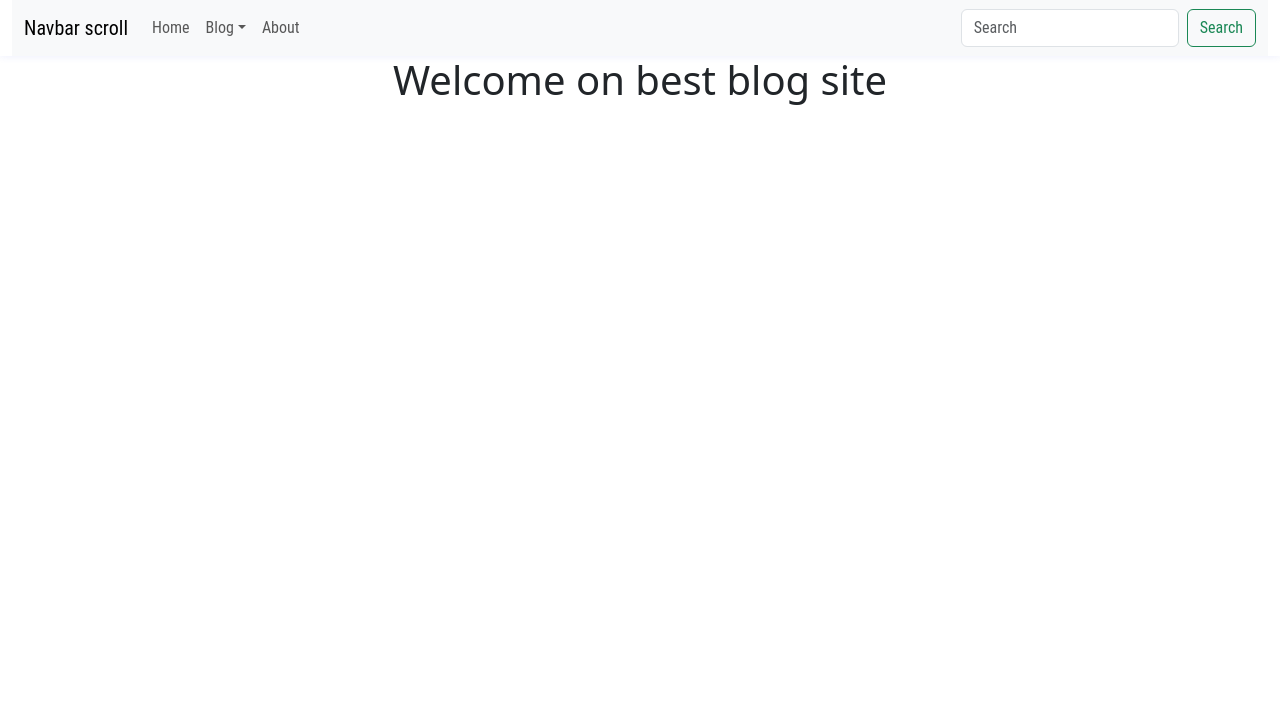
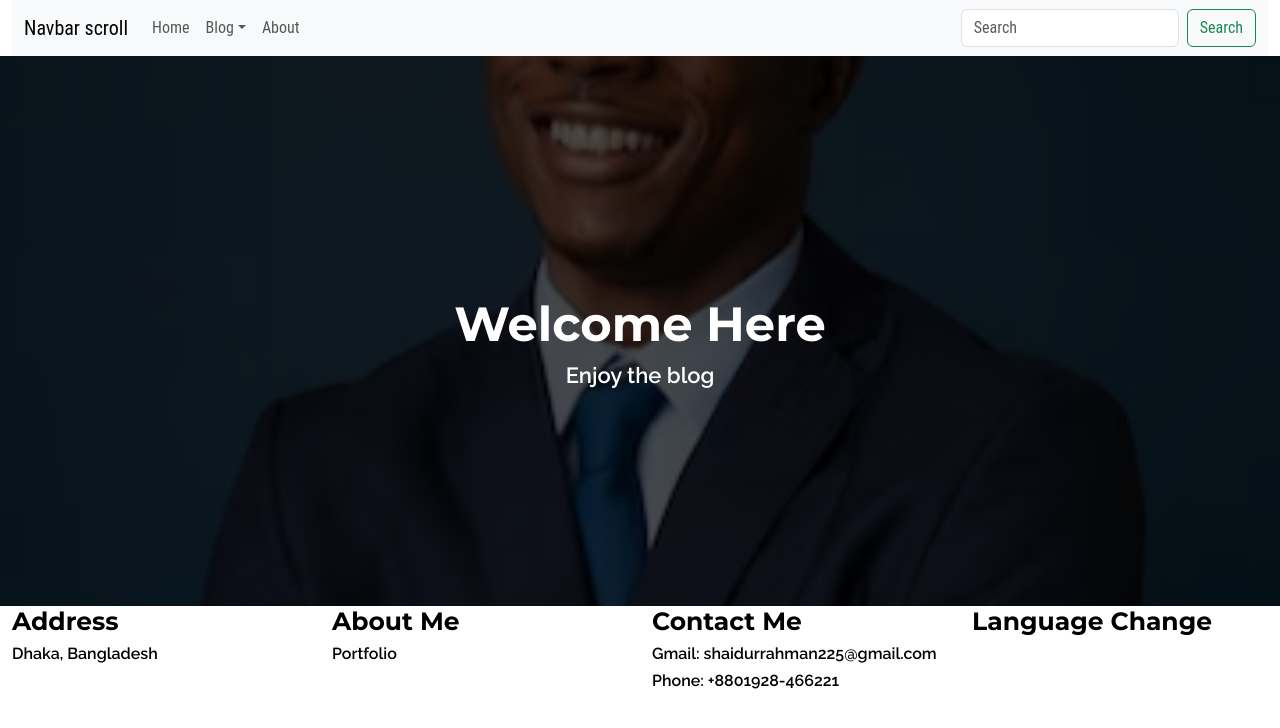
Before and after one commit to Shaid1998/Personal-Blog-SIte-with-React-and-Laravel, a React (Create React App) app: page / in a window 1280 px wide. Shown: the top 728 px of the page. Built offline with nearby package versions, Linux system fonts and the light colour scheme; a web font is replaced by a local one.

Commit message:
Home Page Design

```diff
--- a/src/Assets/Css/Custom.css
+++ b/src/Assets/Css/Custom.css
@@ -4,3 +4,45 @@
 body{
     background-color: #ffffff;
 }
+.topFixedBanner{
+    background-image: url("../Images/banner.jpg");
+    min-height: 550px;
+    background-attachment: fixed;
+    background-position: center;
+    background-repeat: no-repeat;
+    background-size: cover;
+}
+.topBannerOverLay{
+    position: absolute;
+    min-height: 550px;
+    width: 100%;
+    background: rgb(0, 0, 0, 0.7);
+}
+
+.TopContent{
+    margin-top: 15em;
+}
+.topTitle{
+    font-family: 'Montserrat', sans-serif;
+    font-weight: 700;
+    color: #ffffff;
+    font-size: 48px;
+}
+.topShbTitle{
+    font-family: 'Raleway', sans-serif;
+    font-weight: 600;
+    color: #ffffff;
+    font-size: 22px;
+}
+.FooterTitle{
+    font-family: 'Montserrat', sans-serif;
+    font-weight: 700;
+    color: black;
+    font-size: 25px;
+}
+.FooterShbTitle{
+    font-family: 'Raleway', sans-serif;
+    font-weight: 600;
+    color: black;
+    font-size: 16px;
+}
--- /dev/null
+++ b/src/Component/Footer/Footer.jsx
@@ -0,0 +1,33 @@
+import React, { Component, Fragment } from 'react'
+import { Col, Container, Row } from 'react-bootstrap'
+
+class Footer extends Component {
+    render() {
+        return (
+            <Fragment>
+                <Container fluid={true}>
+                    <Row>
+                        <Col lg={3} md={3} sm={3}>
+                            <h1 className='FooterTitle'>Address</h1>
+                            <h4 className='FooterShbTitle'>Dhaka, Bangladesh</h4>
+                        </Col>
+                        <Col lg={3} md={3} sm={3}>
+                            <h1 className='FooterTitle'>About Me</h1>
+                            <h4 className='FooterShbTitle'>Portfolio</h4>
+                        </Col>
+                        <Col lg={3} md={3} sm={3}>
+                            <h1 className='FooterTitle'>Contact Me</h1>
+                            <h4 className='FooterShbTitle'>Gmail: shaidurrahman225@gmail.com</h4>
+                            <h4 className='FooterShbTitle'>Phone: +8801928-466221</h4>
+                        </Col>
+                        <Col lg={3} md={3} sm={3}>
+                            <h1 className='FooterTitle'>Language Change</h1>
+                        </Col>
+                    </Row>
+                </Container>
+            </Fragment>
+        )
+    }
+}
+
+export default Footer
--- a/src/Component/Home/HomeTop.jsx
+++ b/src/Component/Home/HomeTop.jsx
@@ -1,16 +1,21 @@
 import React, { Component, Fragment } from 'react'
-import { Col, Container, Row } from 'react-bootstrap'
+import { Button, Card, Col, Container, Row } from 'react-bootstrap'
 
 class HomeTop extends Component {
     render() {
       return (
         <Fragment>
-          <Container>
-            <Row>
-              <Col>
-                <div class="text-center"><h1>Welcome on best blog site</h1></div>
-              </Col>
-            </Row>
+          <Container fluid={true} className="topFixedBanner p-0">
+            <div className='topBannerOverLay'>
+                <Container className='TopContent'>
+                    <Row>
+                        <Col className='text-center'>
+                            <h4 className='topTitle'>Welcome Here</h4>
+                            <h6 className='topShbTitle'>Enjoy the blog</h6>
+                        </Col>
+                    </Row>
+                </Container>
+            </div>
           </Container>
         </Fragment>
       )
--- a/src/Pages/HomePage.jsx
+++ b/src/Pages/HomePage.jsx
@@ -1,6 +1,7 @@
 import React, { Component, Fragment } from 'react'
 import HomeTop from '../Component/Home/HomeTop'
 import NavBar from '../Component/Home/NavBar'
+import Footer from '../Component/Footer/Footer'
 
 class HomePage extends Component {
     render() {
@@ -8,6 +9,7 @@ class HomePage extends Component {
             <Fragment>
                 <NavBar />
                 <HomeTop />
+                <Footer />
             </Fragment>
         )
     }
```
Also changed, not shown: src/Assets/Images/banner.jpg (added).
